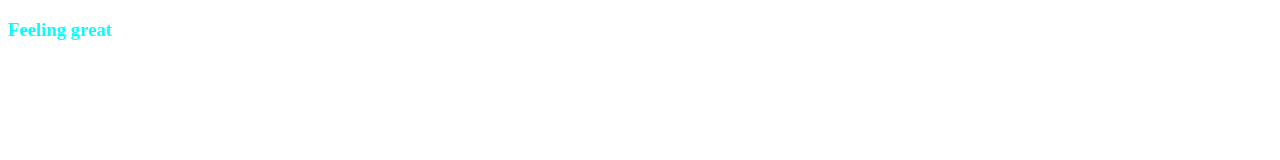
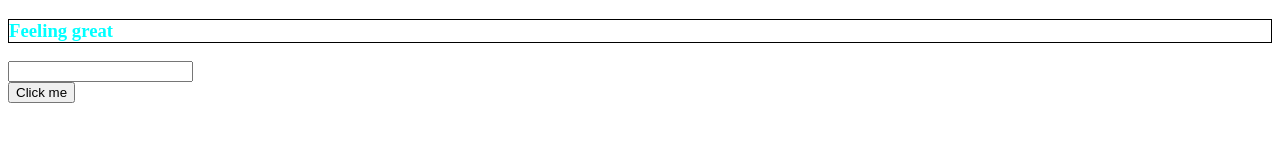
Before and after one commit to Tawuf/first-one, a plain HTML site: page index.html in a window 1280 px wide. Drawn offline with Linux system fonts and the light colour scheme.

Commit message:
added button

```diff
--- a/index.html
+++ b/index.html
@@ -9,6 +9,9 @@
 </head>
 <body>
     <h3>Feeling great</h3>
+    <input type="text">
+    <br>
+    <button>Click me</button>
 
 </body>
 </html>
--- a/style.css
+++ b/style.css
@@ -1,4 +1,4 @@
 h3{
     color: cyan;
-    border: 1px;
+    border: 1px black solid;
 }
```
